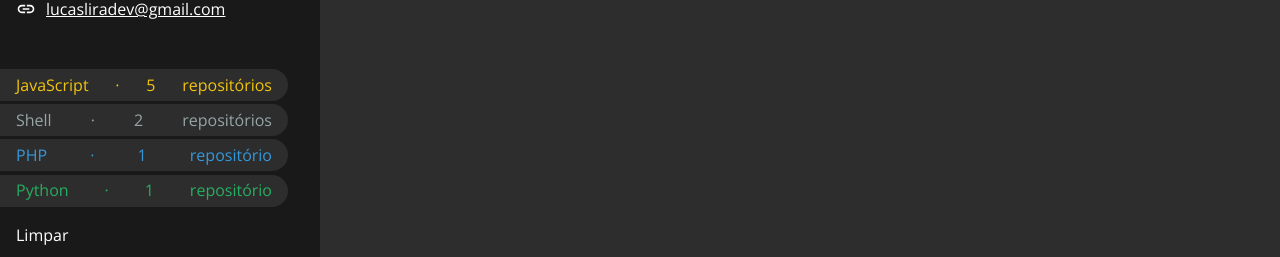
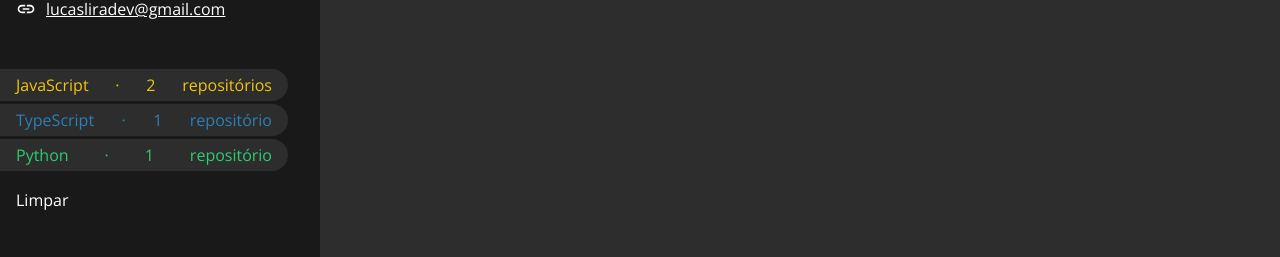
Before and after one commit to lucaslirah/github-api-dev, a React (Create React App) app: page /repositories in a window 1280 px wide. Shown: the part 381-638 px from the top of the page. Built offline with nearby package versions, Linux system fonts and the light colour scheme; no server answers.

Commit message:
Dados para o Filter

```diff
--- a/src/pages/RepositoriesPage/Filter/index.jsx
+++ b/src/pages/RepositoriesPage/Filter/index.jsx
@@ -1,14 +1,9 @@
 import React from 'react';
+import PropTypes from "prop-types";
 
 import {Cleaner, Container, Selector} from './styles';
 
-function Filter() {
-  const languages = [
-    {name: 'JavaScript', count: 5, color: '#f1c40f'},
-    {name: 'Shell', count: 2, color: '#95a5a6'},
-    {name: 'PHP', count: 1, color: '#3498db'},
-    {name: 'Python', count: 1, color: '#27ae60'},
-  ];
+function Filter({ languages }) {
 
   return (
     <Container>
@@ -29,4 +24,12 @@ function Filter() {
   )
 }
 
+Filter.propTypes = {
+  languages: PropTypes.arrayOf(PropTypes.shape({
+    name: PropTypes.string.isRequired,
+    color: PropTypes.string.isRequired,
+    count: PropTypes.number.isRequired,
+  })).isRequired,
+}
+
 export default Filter;
--- a/src/pages/RepositoriesPage/index.jsx
+++ b/src/pages/RepositoriesPage/index.jsx
@@ -5,6 +5,7 @@ import {Container, Main, Sidebar} from "./styles";
 import Profile from "./Profile";
 import Filter from "./Filter";
 import Repositories from "./Repositories";
+import {getLanguagesFrom} from "../../services/api";
 
 const user = {
   login: "lucaslirah",
@@ -17,12 +18,22 @@ const user = {
   following: 6,
 }
 
+// cálculo das repositórios
+const repositories = [
+  {name: 'github-api-dev', description: 'API desenvolvida para gerenciar repositórios do GitHub', language: 'JavaScript', html_url: 'www.google.com'},
+  {name: 'github-api-dev', description: 'API desenvolvida para gerenciar repositórios do GitHub', language: 'TypeScript', html_url: 'www.google.com'},
+  {name: 'web-dev-challenge', description: 'Desafio para desenvolvedores front-end', language: 'Python', html_url: 'www.google.com'},
+  {name: 'react-native-challenge', description: 'Desafio para desenvolvedores React Native', language: 'JavaScript', html_url: 'www.google.com'},
+];
+
+const languages = getLanguagesFrom(repositories);
+
 function RepositoriesPage() {
   return (
     <Container>
       <Sidebar>
         <Profile user={user}/>
-        <Filter/>
+        <Filter languages={languages}/>
       </Sidebar>
       <Main>
         <Repositories/>
--- a/src/services/api.js
+++ b/src/services/api.js
@@ -1,7 +1,37 @@
 import axios from "axios";
+
+import {langColors} from "./config";
 
 const api = axios.create({
   baseURL: process.env.REACT_APP_API_BASE_URL,
 });
 
 export default api;
+
+export function getLanguagesFrom(repositories){
+// utilizar map e reduce para separar o número de linguagens de repositories e ordenar do que há mais para menos
+  let stats =
+    repositories.map(
+      repo => repo.language
+    )
+      .reduce(
+        (data, language) => ({
+          ...data,
+          [language]: (data[language] || 0) + 1,
+        }),
+        {}
+      )
+
+// adicionar as outras propriedades no stats com Object.keys
+  stats = Object.keys(stats)
+    .map(language => (
+      {
+        name: language,
+        count: stats[language],
+        color: langColors[language.toLowerCase()],
+      }
+    ))
+    .sort((a, b) => b.count - a.count);
+
+  return stats;
+}
--- /dev/null
+++ b/src/services/config.js
@@ -0,0 +1,15 @@
+export const langColors = {
+  javascript: '#f1c40f',
+  typescript: '#2980b9',
+  python: '#2ecc71',
+  html: '#e67e22',
+  css: '#9b59b6',
+  scss: '#9b59b6',
+  vue: '#1abc9c',
+  php: '#3498db',
+  go: '#72aed8',
+  ruby: '#e74c3c',
+  c: '#16a085',
+  'c#': '#27ae60',
+  'c++': '#7f8c8d',
+};
```
